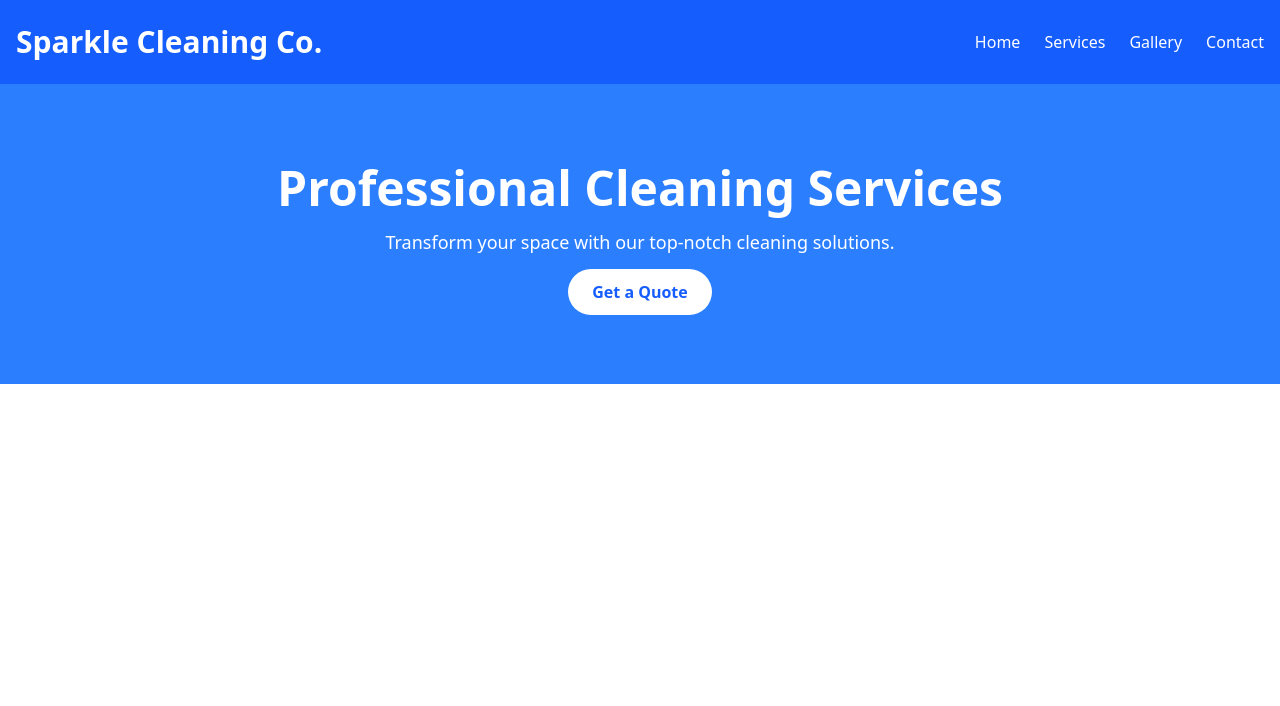
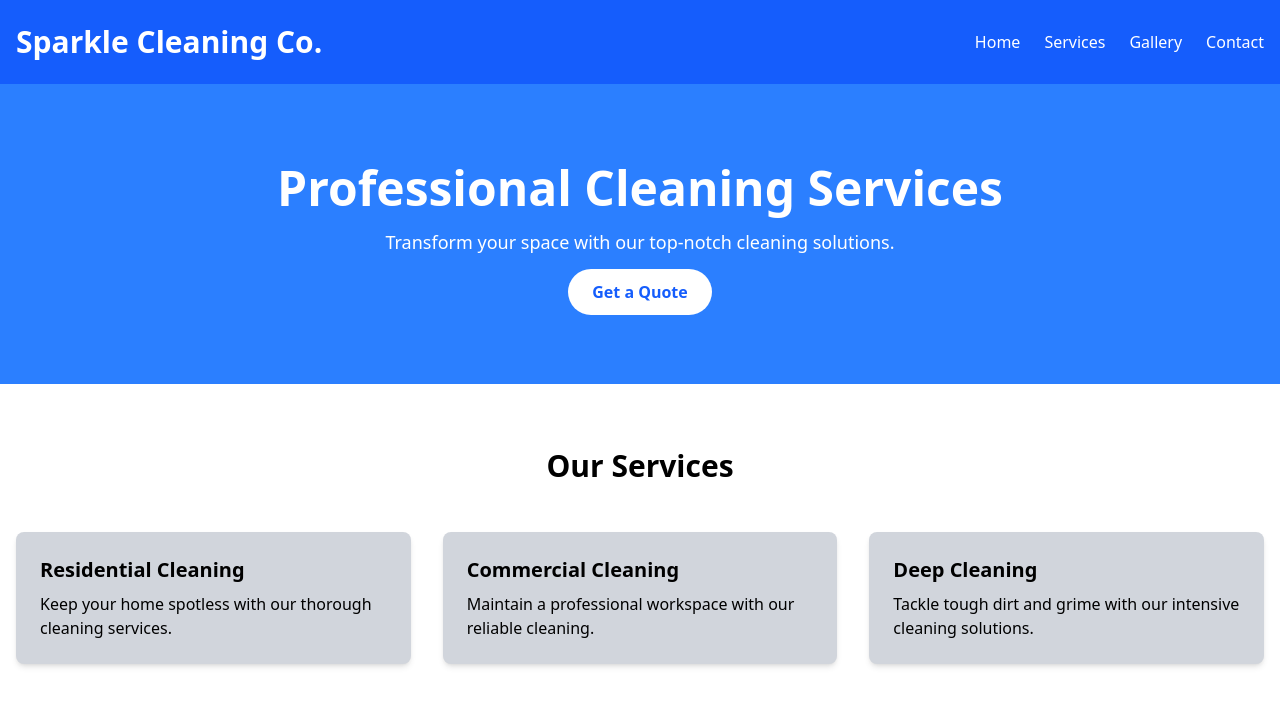
Before and after one commit to alexander784/Cleaning, a Next.js app: page / in a window 1280 px wide. Shown: the top 706 px of the page. Built offline with nearby package versions, Linux system fonts and the light colour scheme.

Commit message:
Create Services components

```diff
--- /dev/null
+++ b/app/components/Services.js
@@ -0,0 +1,25 @@
+
+
+export default function Services() {
+    return (
+      <section id="services" className="py-16">
+        <div className="max-w-7xl mx-auto px-4">
+          <h2 className="text-3xl font-bold text-center mb-12">Our Services</h2>
+          <div className="grid grid-cols-1 md:grid-cols-3 gap-8">
+            <div className="bg-gray-300 p-6 rounded-lg shadow-md">
+              <h3 className="text-xl font-semibold mb-2">Residential Cleaning</h3>
+              <p>Keep your home spotless with our thorough cleaning services.</p>
+            </div>
+            <div className="bg-gray-300 p-6 rounded-lg shadow-md">
+              <h3 className="text-xl font-semibold mb-2">Commercial Cleaning</h3>
+              <p>Maintain a professional workspace with our reliable cleaning.</p>
+            </div>
+            <div className="bg-gray-300 p-6 rounded-lg shadow-md">
+              <h3 className="text-xl font-semibold mb-2">Deep Cleaning</h3>
+              <p>Tackle tough dirt and grime with our intensive cleaning solutions.</p>
+            </div>
+          </div>
+        </div>
+      </section>
+    );
+  }
--- a/app/page.js
+++ b/app/page.js
@@ -1,11 +1,13 @@
 import Header from "./components/Header";
 import Hero from "./components/Hero";
+import Services from "./components/Services";
 
 export default function Home() {
   return (
     <div className="">
       <Header />
       <Hero />
+      <Services />
 
     </div>
   );
```
